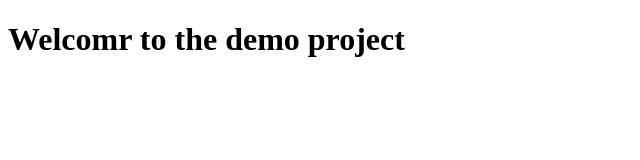
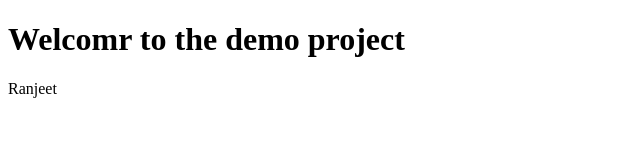
Before and after one commit to sunilgupta-developer/demo, a plain HTML site: page index.html in a window 1280 px wide. Shown: the full height of the page, 0-640 px from the left. Drawn offline with Linux system fonts and the light colour scheme.

Commit message:
Update index.html

```diff
--- a/index.html
+++ b/index.html
@@ -7,5 +7,6 @@
 </head>
 <body>
     <h1>Welcomr to the demo project</h1>
+    <p>Ranjeet</p>
 </body>
 </html>
```
